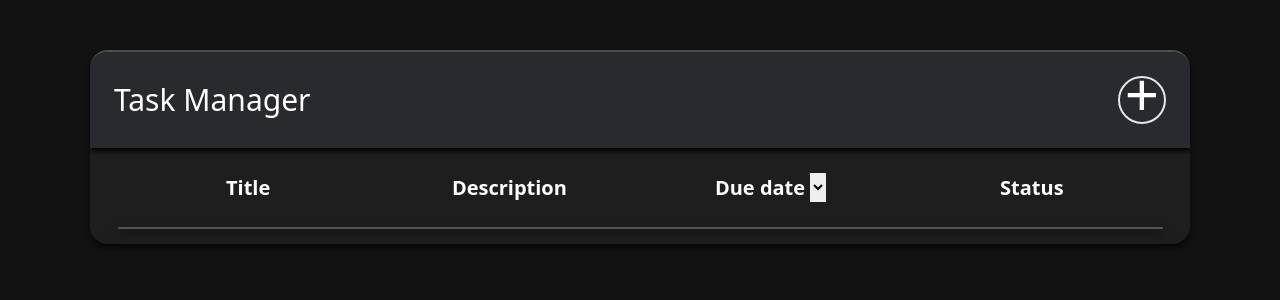
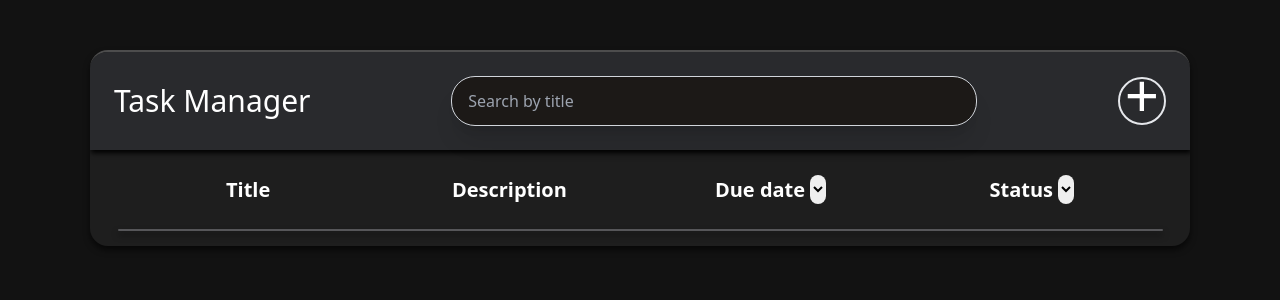
Before and after one commit to Sosenaa/ITOL-Final-Project, a Flask app: page /dashboard in a window 1280 px wide. Shown: the top 300 px of the page. Run offline with Flask 3, Linux system fonts and the light colour scheme; a user stored in the database is signed in; data comes from the database, SQL or seed files in the repository; both versions use the stored data as it was after the commit; lists and menus that the app fills with data are empty; some libraries are stand-ins or nearby versions.

Commit message:
Added sorting and search by title

```diff
--- /dev/null
+++ b/static/js/taskManager.js
@@ -0,0 +1,80 @@
+
+
+document.addEventListener("DOMContentLoaded", () => {
+     const orderSelected = document.getElementById("date-order");
+     const statusOrder = document.getElementById("status");
+     const title = document.getElementById("search-by-title");
+
+     if (orderSelected){
+          orderSelected.addEventListener("change", (e) => {
+               sortByDate(e.target.value);
+          });
+     }
+
+     if(statusOrder){
+          statusOrder.addEventListener("change",(e)=> {
+               sortByStatus(e.target.value);
+          });
+     }
+
+     if(title){
+          title.addEventListener("input", (e)=>{
+               const query = title.value.replace(/\s+/g,'').toLowerCase();
+               searchByTitle(query);
+               console.log(query);
+          });
+     }
+
+});
+
+function getTaskRows(){
+     return Array.from(document.querySelectorAll("#details-container div.grid"));
+}
+
+function renderRows(rows){
+     const tasksList = document.getElementById("details-container");
+     tasksList.innerHTML = "";
+     rows.forEach(row => tasksList.appendChild(row));
+}
+
+function sortByDate(order){
+     const rows = getTaskRows();
+
+     rows.sort((a,b) => {
+          const dateA = new Date(a.children[2].textContent.trim()).getTime();
+          const dateB = new Date(b.children[2].textContent.trim()).getTime();
+
+          return order === "Date Ascending" ? dateA - dateB : dateB - dateA;
+     });
+     renderRows(rows);
+}
+
+function sortByStatus(status){
+     const rows = getTaskRows();
+
+     rows.sort((a,b) => {
+          const statusA = a.children[3].textContent.trim();
+          const statusB = b.children[3].textContent.trim();
+
+          if(statusA === status && statusB !== status) return -1;
+          if(statusA !== status && statusB === status) return 1;
+          return 0;
+          console.log(rows);
+     });
+     renderRows(rows);
+}
+
+function searchByTitle(title){
+     const rows = getTaskRows();
+
+     rows.sort((a,b) =>{
+          const statusA = a.children[0].textContent.replace(/\s+/g,'').toLowerCase();
+          const statusB = b.children[0].textContent.replace(/\s+/g,'').toLowerCase();
+
+          if(statusA === title && statusB !== title) return -1;
+          if(statusA !== title && statusB === title) return 1;
+          return 0;
+          console.log(rows);
+     })
+     renderRows(rows);
+}
--- a/templates/dashboard.html
+++ b/templates/dashboard.html
@@ -6,16 +6,20 @@
     <link href="{{ url_for('static', filename='style/style.css') }}" rel="stylesheet" />
     <script src="https://cdn.tailwindcss.com"></script>
     <script src="https://kit.fontawesome.com/587d1d898c.js" crossorigin="anonymous"></script>
+    <script src="{{ url_for('static', filename='js/taskManager.js') }}"></script>
+
     <title>Dashboard</title>
 
 </head>
 
 <body class="bg-stone-900 text-white" id="dashboard-container">
 
-
         <div id="task-container">
             <div class="flex p-6 items-center justify-between" id="task-manager-header">
                 <h1 class=" text-3xl">Task Manager</h1>
+
+
+                <input type="text" name="search-by-title" id="search-by-title" placeholder="Search by title" class="w-[50%] px-4 py-3 bg-stone-900 border border-gray-300 dark:border-gray-600 rounded-3xl hover:border-gray-500 shadow-xl"/>
 
                 <div class="flex items-center justify-center border-2 rounded-full w-12 h-12 hover:border-sky-500">
                     <a href="{{url_for('create_task')}}" class="flex items-center justify-center w-full h-full text-6xl -translate-y-1.5 hover:text-sky-500">+</a>
@@ -27,13 +31,18 @@
                     <th class="w-1/4">Title</th>
                     <th class="w-1/4">Description</th>
                     <th class="w-1/4">Due date
-                        <select id="order" name="order" class="text-black w-4">
-                            <option value="" disabled selected></option>
+                        <select id="date-order" name="date-order" class="text-black w-4 rounded-full ">
                             <option value="Date Descending">Date Descending</option>
                             <option value="Date Ascending">Date Ascending</option>
                         </select>
                     </th>
-                    <th class="w-1/4">Status</th>
+                    <th class="w-1/4">Status
+                        <select id="status" name="status" class="text-black w-4 rounded-full ">
+                            <option value="To do">To Do</option>
+                            <option value="In progress">In Progress</option>
+                            <option value="Completed">Completed</option>
+                        </select>
+                    </th>
                 </thead>
             </table>
 
@@ -72,42 +81,6 @@
             {% endfor %}
             </div>
         </div>
-        <script>
-            //getting value from id "order"
-            const byDateOrder = document.getElementById("order");
-            //getting velue from task table
-            const details_container = document.querySelector("#details-container");
-            //Listening for order to be changed
-            byDateOrder.addEventListener("change", () => {
-                const order = byDateOrder.value;
 
-                //getting tasks in rows
-                const rows = Array.from(details_container.querySelectorAll("div.grid"));
-
-                rows.sort((a,b) => {
-                    const rowA = a.children[2].textContent.trim();
-                    const rowB = b.children[2].textContent.trim();
-
-                    const timeA = new Date(rowA).getTime();
-                    const timeB = new Date(rowB).getTime();
-                    console.log(timeB);
-                    //comparing dates
-                    if(order === "Date Ascending"){
-                        return timeA - timeB;
-                    }else if(order === "Date Descending"){
-                        return timeB - timeA;
-                    }else{
-                        return 0;
-                    }
-                });
-
-                details_container.innerHTML = "";
-
-                rows.forEach(row => details_container.appendChild(row));
-
-
-            });
-
-        </script>
 </body>
 </html>
```
Also changed, not shown: templates/edit_task.html (+9 -5 lines), templates/sadsadsa.txt (+38 -0 lines), task.db.
